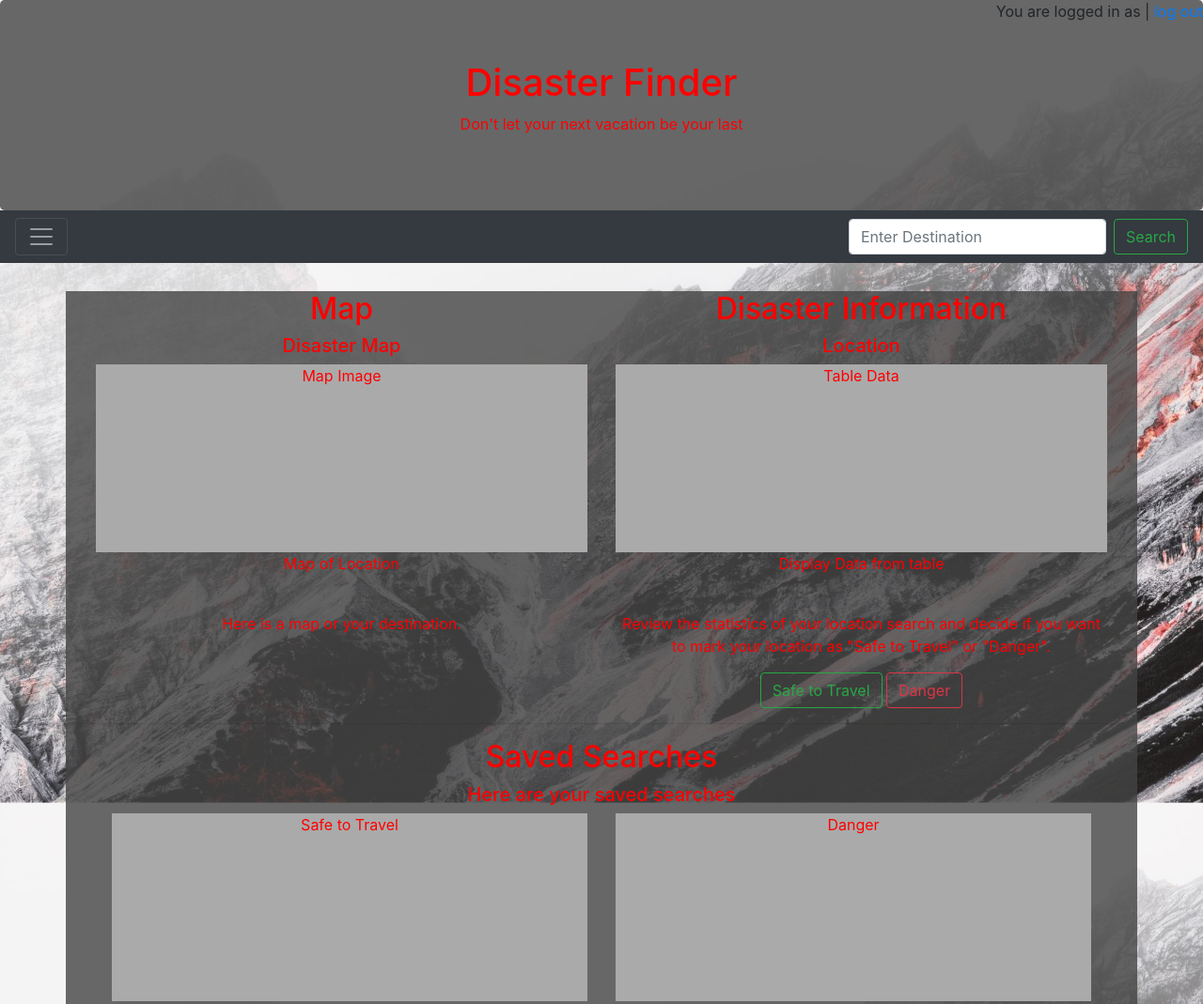
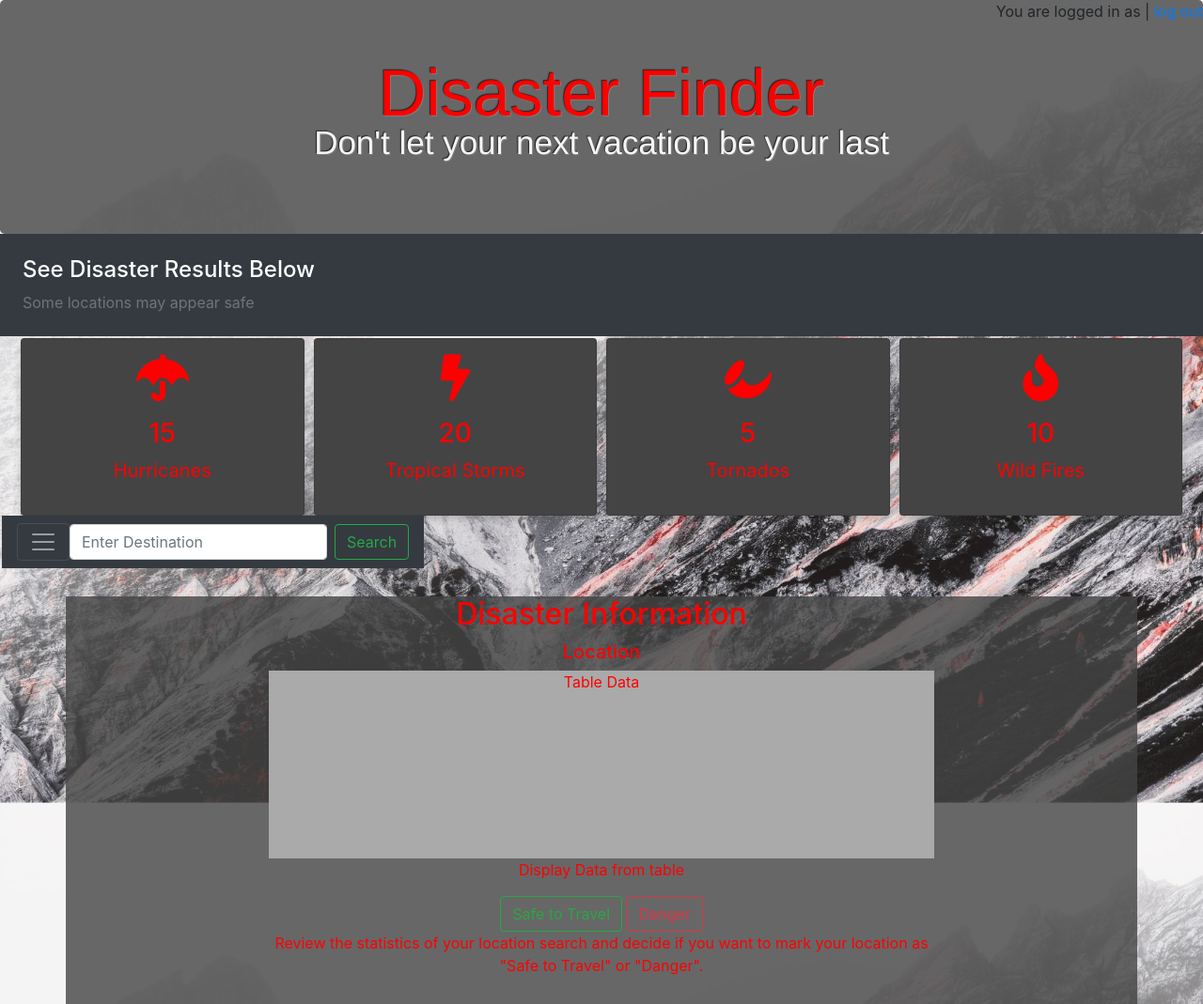
Before and after one commit to jpeckjr/Group_Project_Two, a website: page public/views/search.html in a window 1280 px wide. Shown: the top 1069 px of the page at 94% size. Drawn offline with nearby package versions, Linux system fonts and the light colour scheme; a web font is replaced by a local one.

Commit message:
updated search.html

```diff
--- a/public/css/search.css
+++ b/public/css/search.css
@@ -19,10 +19,33 @@ body {
     background-size: cover;
 }
 
+.inset-text-effect {
+    display: inline-block;
+    -webkit-box-sizing: content-box;
+    -moz-box-sizing: content-box;
+    box-sizing: content-box;
+    border: none;
+    font: normal 70px/1 "Aladin", Helvetica, sans-serif;
+    color: red(25,25,25,1);
+    text-shadow: 1px 1px 0 rgba(140,140,140,0.6) , -1px -1px 1px rgba(0,0,0,0.67) ;
+}
+
+#slogan {
+    display: inline-block;
+    -webkit-box-sizing: content-box;
+    -moz-box-sizing: content-box;
+    box-sizing: content-box;
+    border: none;
+    font: normal 35px/1 "Aladin", Helvetica, sans-serif;
+    color: whitesmoke;
+    text-shadow: 1px 1px 0 rgba(140,140,140,0.6) , -1px -1px 1px rgba(0,0,0,0.67) ;
+}
+
 .jumbotron {
     color: red;
     margin-bottom: auto;
     background-color: rgb(68,68,68,.8);
+    text-align: center;
 }
 
 .container {
--- a/public/views/search.html
+++ b/public/views/search.html
@@ -12,6 +12,8 @@
     <link rel="stylesheet" href="https://use.fontawesome.com/releases/v5.2.0/css/all.css" integrity="sha384-hWVjflwFxL6sNzntih27bfxkr27PmbbK/iSvJ+a4+0owXq79v+lsFkW54bOGbiDQ"
         crossorigin="anonymous">
     <link rel="stylesheet" type="text/css" media="screen" href="../css/search.css" />
+    <link async href="http://fonts.googleapis.com/css?family=Aladin" data-generated="http://enjoycss.com" rel="stylesheet" type="text/css"
+    />
 </head>
 
 <body>
@@ -24,14 +26,19 @@
     </div>
 
     <div class="jumbotron text-center" style="margin-bottom:0">
-
-        <h1>Disaster Finder</h1>
+        <div class="inset-text-effect">
+            Disaster Finder
+        </div>
+        <br>
+        <div class="inset-text-effect" id="slogan">
             <p>Don't let your next vacation be your last</p>
         </div>
 
+    </div>
+
     <!-- Navbar -->
-    <div class="pos-f-t">
-        <div class="collapse" id="navbarToggleExternalContent">
+    <!-- <div class="pos-f-t"> -->
+        <!-- <div class="collapse" id="navbarToggleExternalContent"> -->
 
             <div class="bg-dark p-4">
                 <h5 class="text-white h4">See Disaster Results Below</h5>
@@ -39,6 +46,8 @@
             </div>
 
             <div class="row">
+
+                <div class="col-sm-12">
 
                     <div class="storms">
                         <div class="card">
@@ -80,9 +89,13 @@
                         </div>
                     </div>
 
+
                 </div>
 
-        </div>
+
+            <!-- </div> -->
+
+        <!-- </div> -->
 
         <nav class="navbar navbar-dark bg-dark">
             <button class="navbar-toggler" type="button" data-toggle="collapse" data-target="#navbarToggleExternalContent" aria-controls="navbarToggleExternalContent"
@@ -100,7 +113,7 @@
 
     <div class="container" style="margin-top:30px">
         <div class="row">
-            <div class="col-sm-6" id="map">
+            <!-- <div class="col-sm-6" id="map">
                 <h2>Map</h2>
                 <h5>Disaster Map</h5>
                 <div class="map">Map Image</div>
@@ -108,19 +121,23 @@
                 <br>
                 <p>Here is a map or your destination.
                 </p>
-            </div>
-            <div class="col-sm-6" id="location">
+            </div> -->
+            <div class="col-sm-2"></div>
+
+            <div class="col-sm-8" id="location">
                 <h2>Disaster Information</h2>
                 <h5>Location</h5>
                 <div class="location">Table Data</div>
                 <p>Display Data from table</p>
-                <br>
+                <button class="btn btn-outline-success" type="submit">Safe to Travel</button>
+                <button class="btn btn-outline-danger" type="submit">Danger</button>
                 <p>Review the statistics of your location search and decide if you want to mark your location as "Safe to Travel"
                     or "Danger".
                 </p>
-                <button class="btn btn-outline-success" type="submit">Safe to Travel</button>
-                <button class="btn btn-outline-danger" type="submit">Danger</button>
+
             </div>
+
+            <div class="col-sm-2"></div>
         </div>
 
         <hr>
```
Also changed, not shown: public/js/search.js (+35 -3 lines). Lines whose indentation alone changed are shown as unchanged.
